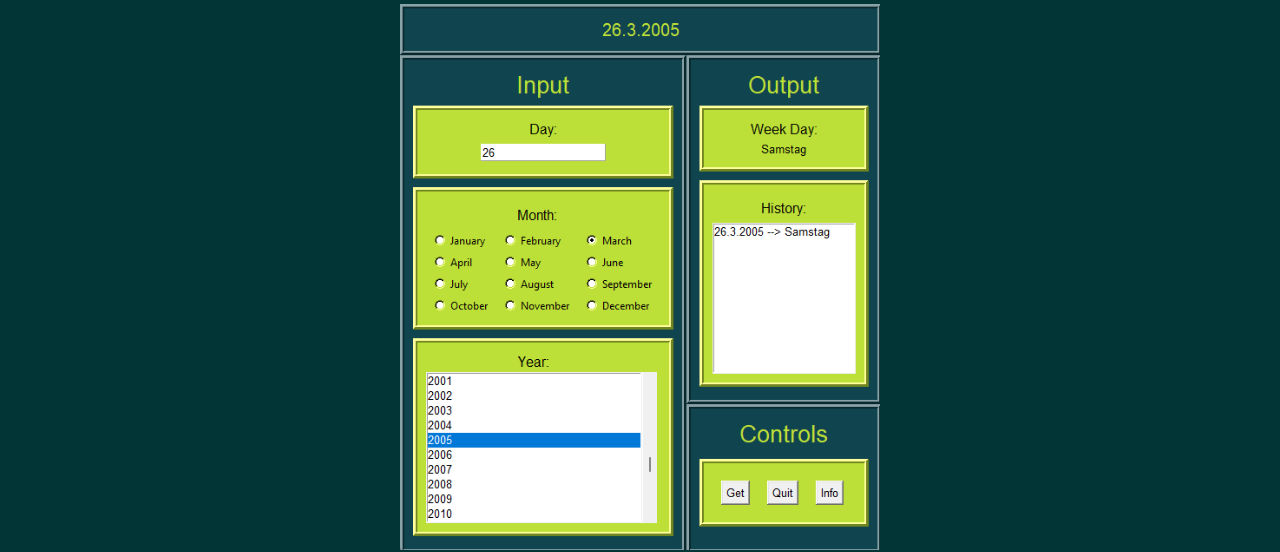
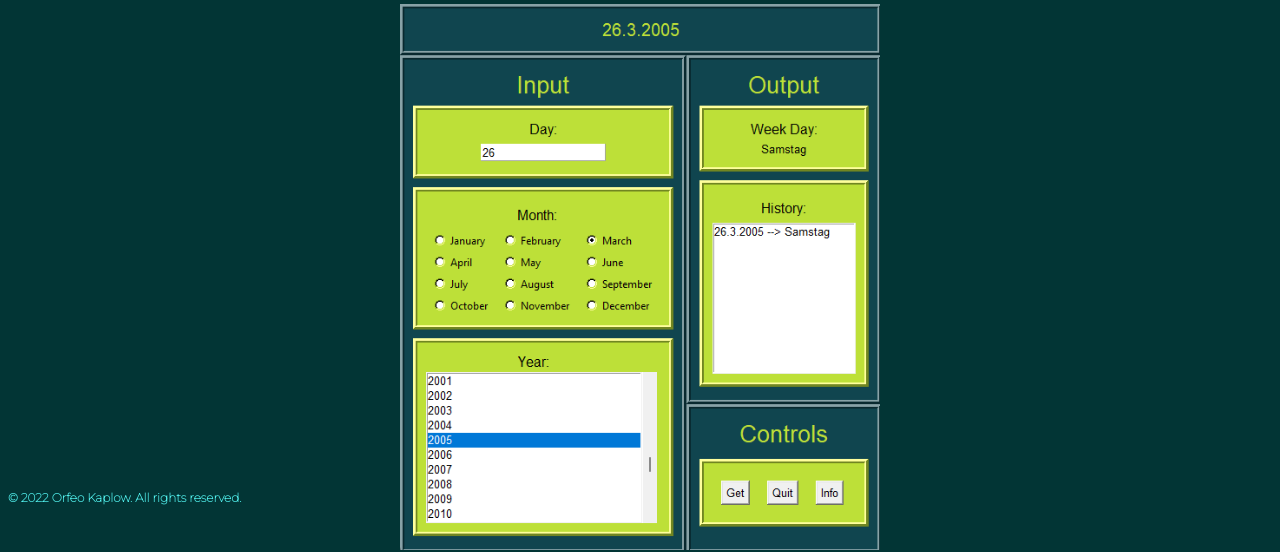
Before and after one commit to cappylot/cappylot, a plain HTML site: page school.html in a window 1280 px wide. Shown: the part 275-827 px from the top of the page. Drawn offline with Linux system fonts and the light colour scheme.

Commit message:
Fixed Positions

```diff
--- a/school.css
+++ b/school.css
@@ -59,8 +59,9 @@ h5 {
   color: #51eeeb;
   font-family: 'Montserrat', sans-serif;
   font-size: 1.5ch;
-  text-align : left;
-  margin-top: 65px;
+  position: fixed;
+  bottom: 0;
+  text-align: center;
 }
 
 p {
```
Also changed, not shown: school.html (+0 -1 lines).
